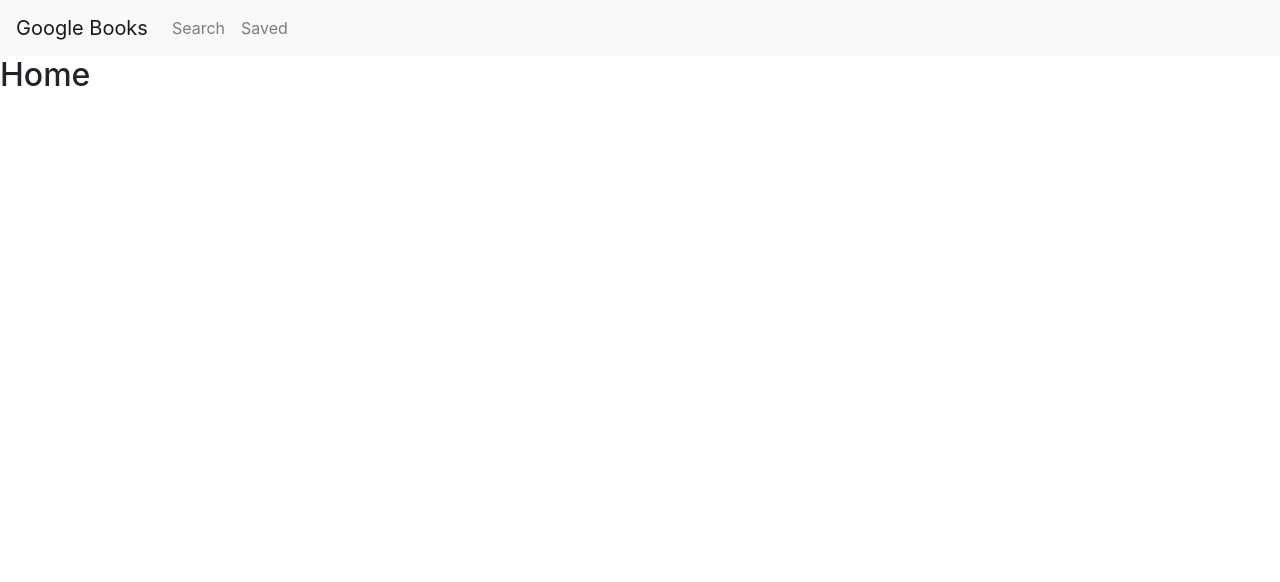
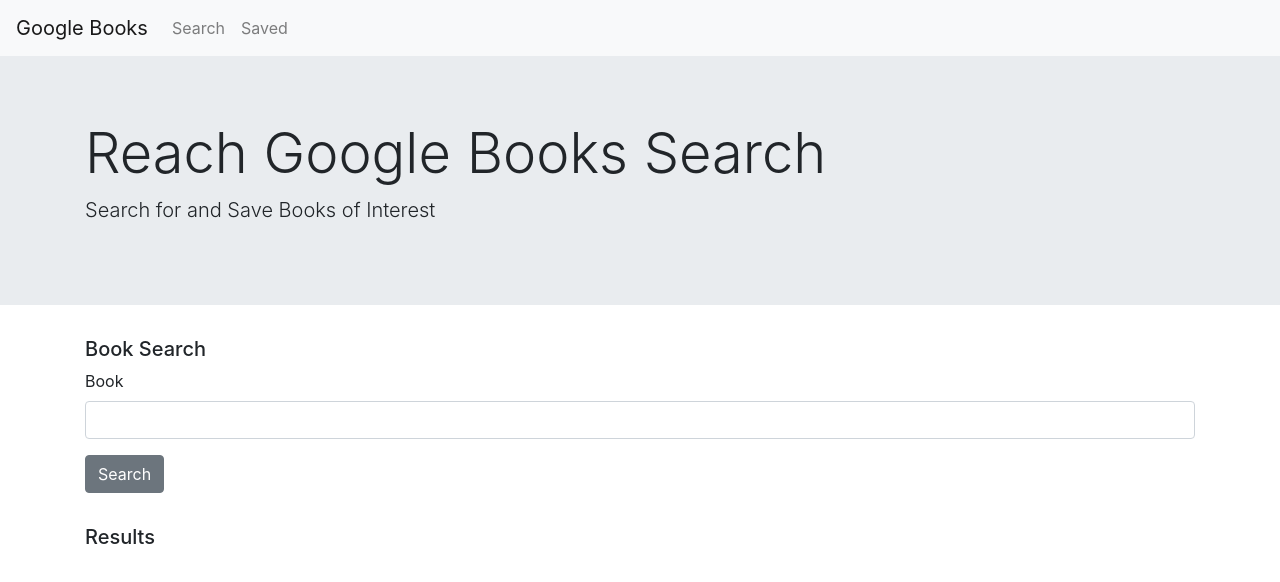
Before and after one commit to huanyang51/Google-Book-Search, a React (Create React App) app in the folder front-end/: page / in a window 1280 px wide. Shown: the top 582 px of the page. Built offline with nearby package versions, Linux system fonts and the light colour scheme; the HTML template or start-up script is replaced by a standard one.

Commit message:
feat: add frames to both search and saved pages

```diff
--- a/front-end/src/App.js
+++ b/front-end/src/App.js
@@ -2,39 +2,31 @@
 import { BrowserRouter as Router, Switch, Route, Link } from "react-router-dom";
 import "./App.css";
 import NavBar from "./components/NavBar";
+import Jumbotron from "./components/Jumbotron";
+
+import Search from "./pages/search";
+import Saved from "./pages/saved";
 
 export default function App() {
   return (
     <Router>
       <div>
         <NavBar />
-
+        <Jumbotron />
         {/* A <Switch> looks through its children <Route>s and
             renders the first one that matches the current URL. */}
         <Switch>
-          <Route path="/about">
-            <About />
+          <Route path="/search">
+            <Search />
           </Route>
-          <Route path="/users">
-            <Users />
+          <Route path="/saved">
+            <Saved />
           </Route>
           <Route path="/">
-            <Home />
+            <Search />
           </Route>
         </Switch>
       </div>
     </Router>
   );
 }
-
-function Home() {
-  return <h2>Home</h2>;
-}
-
-function About() {
-  return <h2>About</h2>;
-}
-
-function Users() {
-  return <h2>Users</h2>;
-}
--- /dev/null
+++ b/front-end/src/components/Jumbotron/index.js
@@ -0,0 +1,16 @@
+import React, { Component } from "react";
+
+class Jumbotron extends Component {
+  render() {
+    return (
+      <div className="jumbotron jumbotron-fluid">
+        <div className="container">
+          <h1 className="display-4">Reach Google Books Search</h1>
+          <p className="lead">Search for and Save Books of Interest</p>
+        </div>
+      </div>
+    );
+  }
+}
+
+export default Jumbotron;
--- /dev/null
+++ b/front-end/src/components/List/index.js
@@ -0,0 +1,9 @@
+import React from "react";
+
+export const List = ({ children }) => (
+  <ul className="list-group">{children}</ul>
+);
+
+export function ListItem({ children }) {
+  return <li className="list-group-item">{children}</li>;
+}
--- /dev/null
+++ b/front-end/src/components/SearchForm/index.js
@@ -0,0 +1,24 @@
+import React, { Component } from "react";
+
+class SearchForm extends Component {
+  render() {
+    return (
+      <div className="container">
+        <div>
+          <h5>Book Search</h5>
+        </div>
+        <form>
+          <div className="form-group">
+            <label for="searchInput">Book</label>
+            <input type="book" className="form-control" id="searchInput" />
+          </div>
+          <button type="submit" className="btn btn-secondary">
+            Search
+          </button>
+        </form>
+      </div>
+    );
+  }
+}
+
+export default SearchForm;
--- /dev/null
+++ b/front-end/src/pages/saved.js
@@ -0,0 +1,11 @@
+import React, { Component } from "react";
+import { List } from "../components/List/index";
+
+export default function Search() {
+  return (
+    <div className="container">
+      <h5>Saved Books</h5>
+      <List></List>
+    </div>
+  );
+}
--- /dev/null
+++ b/front-end/src/pages/search.js
@@ -0,0 +1,15 @@
+import React, { Component } from "react";
+import SearchForm from "../components/SearchForm/index";
+import { List } from "../components/List/index";
+
+export default function Search() {
+  return (
+    <div>
+      <SearchForm />
+      <div className="container" style={{ marginTop: "2em" }}>
+        <h5>Results</h5>
+        <List></List>
+      </div>
+    </div>
+  );
+}
```
